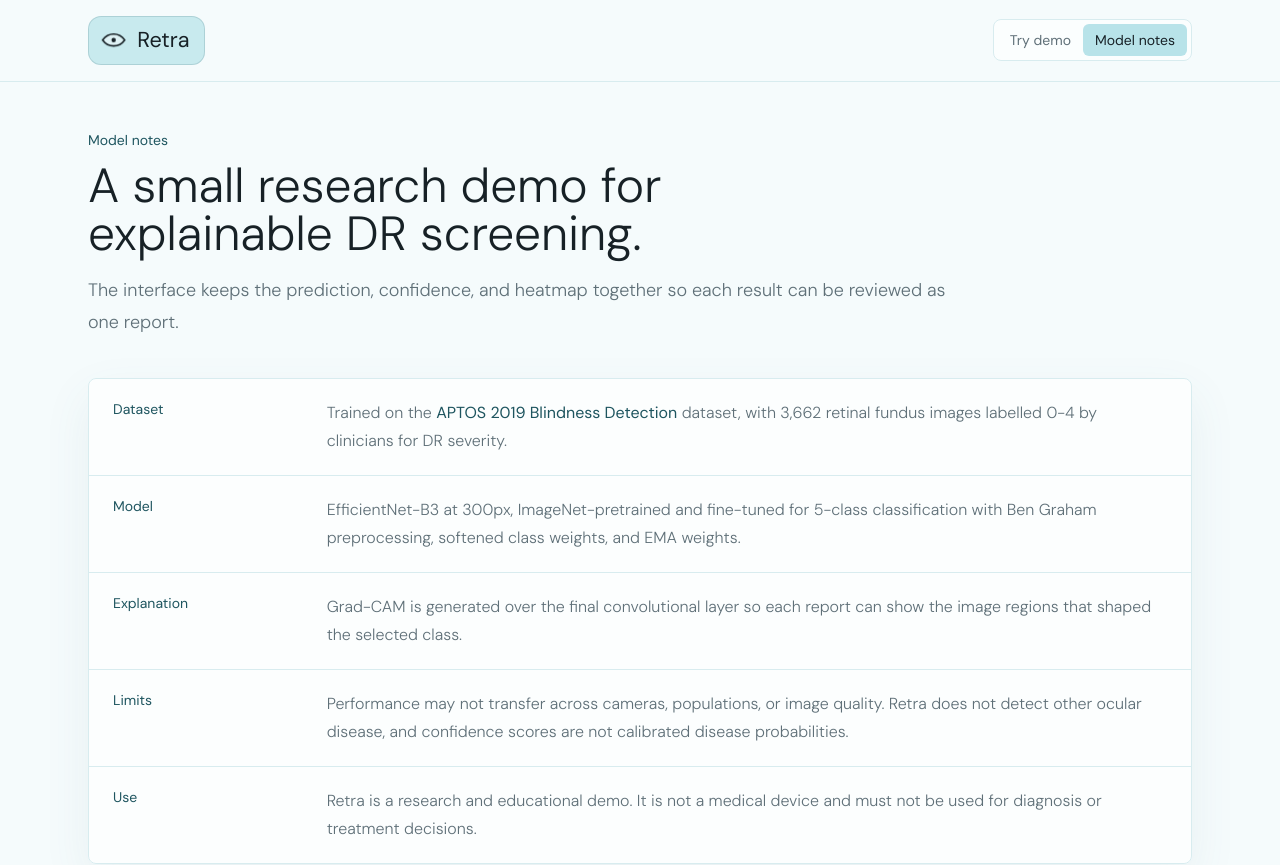
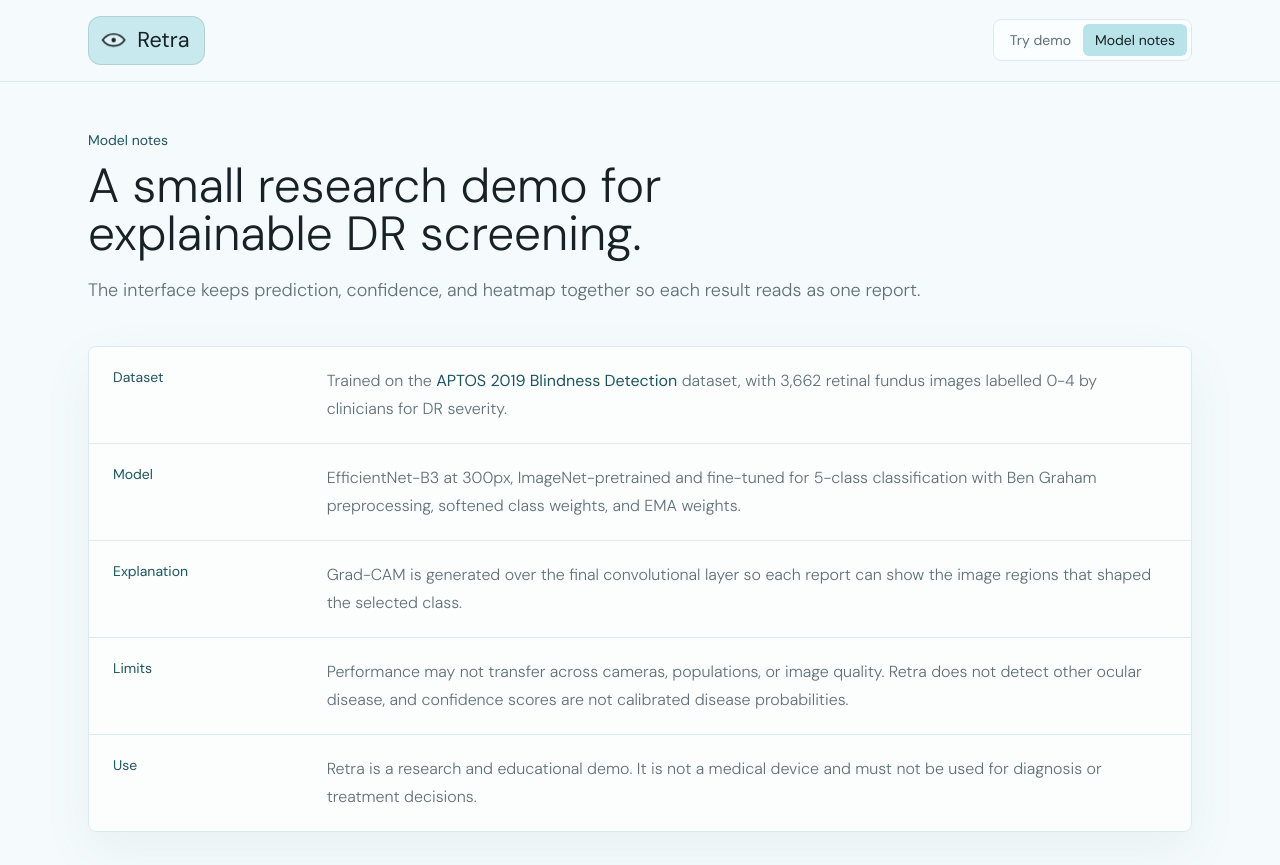
Before and after one commit to shlokrj/retra, a Next.js app in the folder frontend/: page /about in a window 1280 px wide. Shown: the top 865 px of the page. Built offline with nearby package versions, Linux system fonts and the light colour scheme.

Commit message:
tightened up the little ui bits

```diff
--- a/frontend/app/about/page.tsx
+++ b/frontend/app/about/page.tsx
@@ -58,19 +58,20 @@ const sections = [
 export default function About() {
   return (
     <main className="space-y-10">
-      <section className="animate-gentle-in max-w-4xl">
+      <section className="animate-gentle-in max-w-6xl">
         <p className="text-sm font-normal text-[color:var(--powder-ink)]">
           Model notes
         </p>
         <h1 className="text-balance-soft mt-3 max-w-3xl text-4xl font-light leading-tight text-[color:var(--ink)] sm:text-5xl">
           A small research demo for explainable DR screening.
         </h1>
-        <p className="text-pretty-soft mt-4 max-w-4xl text-lg font-light leading-8 text-[color:var(--muted)]">
-          The interface keeps the prediction, confidence, and heatmap together so each result can be reviewed as one report.
+        <p className="text-pretty-soft mt-4 max-w-6xl text-lg font-light leading-8 text-[color:var(--muted)]">
+          The interface keeps prediction, confidence, and heatmap together so
+          each result reads as one report.
         </p>
       </section>
 
-      <div className="surface animate-gentle-in delay-100 overflow-hidden rounded-lg">
+      <div className="surface animate-gentle-in delay-100 overflow-hidden rounded-lg transition hover:border-[color:var(--powder-blue)] hover:bg-white/80">
         {sections.map((section) => (
           <Section key={section.title} title={section.title}>
             {section.body}
@@ -89,7 +90,7 @@ function Section({
   children: React.ReactNode;
 }) {
   return (
-    <section className="grid gap-3 border-b border-[color:var(--line)] px-5 py-5 last:border-b-0 md:grid-cols-[0.24fr_1fr] md:px-6">
+    <section className="grid gap-3 border-b border-[color:var(--line)] px-5 py-5 transition last:border-b-0 hover:bg-[color:var(--powder-50)] md:grid-cols-[0.24fr_1fr] md:px-6">
       <h2 className="text-sm font-normal text-[color:var(--powder-ink)]">
         {title}
       </h2>
--- a/frontend/app/page.tsx
+++ b/frontend/app/page.tsx
@@ -63,7 +63,7 @@ export default function Home() {
           </div>
         </div>
 
-        <figure className="surface animate-gentle-in delay-100 rounded-lg p-3 sm:p-4">
+        <figure className="surface animate-gentle-in delay-100 rounded-lg p-3 transition hover:-translate-y-0.5 hover:border-[color:var(--powder-blue)] hover:bg-white/85 sm:p-4">
           <div className="mb-3 flex items-center justify-between gap-3 px-1">
             <figcaption className="text-sm font-normal text-[color:var(--powder-ink)]">
               sample report
@@ -133,9 +133,9 @@ export default function Home() {
         {workflow.map(({ number, title, copy }) => (
           <article
             key={number}
-            className="surface-flat rounded-lg p-5 transition hover:border-[color:var(--powder-blue)] hover:bg-white"
+            className="surface-flat rounded-lg p-5 transition hover:-translate-y-0.5 hover:border-[color:var(--powder-blue)] hover:bg-white"
           >
-            <div className="flex items-center justify-between gap-3">
+            <div className="flex items-center gap-3">
               <p className="text-sm font-normal text-[color:var(--powder-ink)]">
                 {number}
               </p>
```
